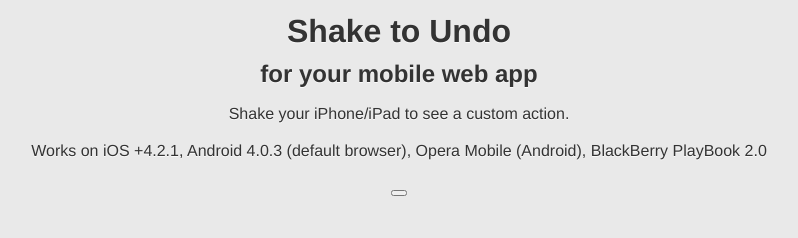
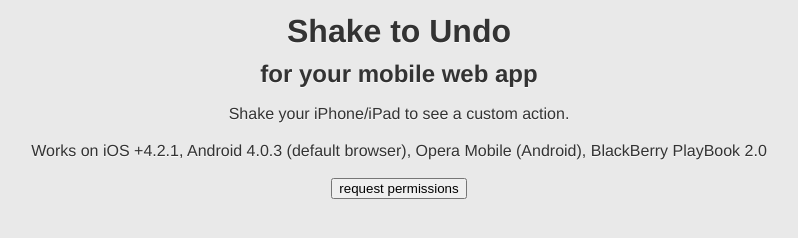
Before and after one commit to JayAitch/shake-test, a plain HTML site: page test3/index.html in a window 1280 px wide. Shown: the whole page, without its empty margins (241-1039 px from the left). Drawn offline with Linux system fonts and the light colour scheme; files whose address does not match are found by name.

Commit message:
added safari permissions

```diff
--- a/test3/index.html
+++ b/test3/index.html
@@ -23,7 +23,7 @@
 
 <p>Shake your iPhone/iPad to see a custom action.</p>
 <p>Works on iOS +4.2.1, Android 4.0.3 (default browser), Opera Mobile (Android), BlackBerry PlayBook 2.0</p>
-<button onclick="requestPermissions()"></button>
+<button onclick="requestPermissions()">request permissions</button>
 <script type="text/javascript">
 
 
```
